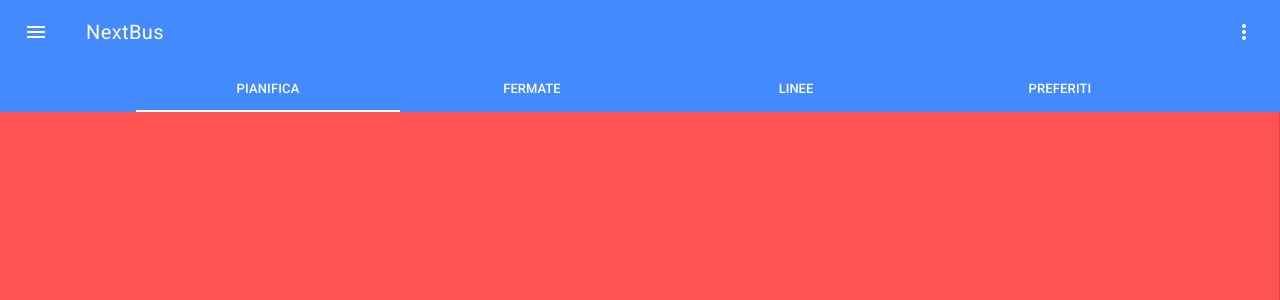
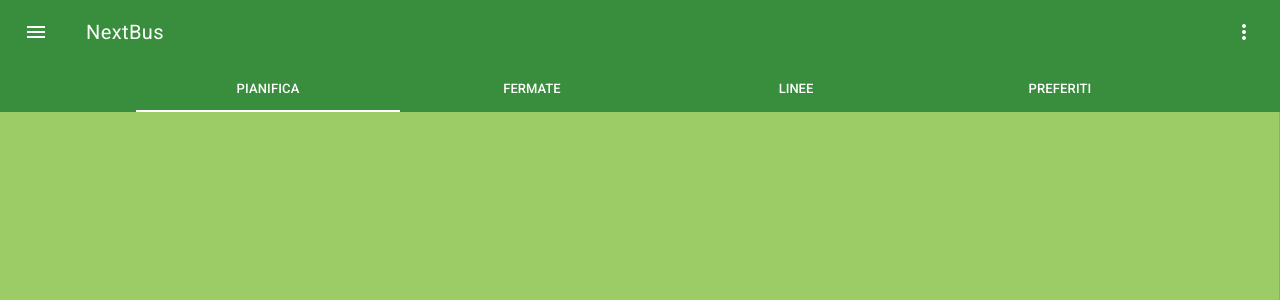
Before and after one commit to Franz148/nextbus_fan, a Vue app: page /pianifica in a window 1280 px wide. Shown: the top 300 px of the page. Built offline with nearby package versions, Linux system fonts and the light colour scheme.

Commit message:
Gestione custom con scss

```diff
--- a/package.json
+++ b/package.json
@@ -23,7 +23,9 @@
     "eslint": "^6.7.2",
     "eslint-plugin-prettier": "^3.1.1",
     "eslint-plugin-vue": "^6.2.2",
+    "node-sass": "^4.14.1",
     "prettier": "^1.19.1",
+    "sass-loader": "^8.0.2",
     "vue-template-compiler": "^2.6.11"
   },
   "eslintConfig": {
--- a/src/main.js
+++ b/src/main.js
@@ -4,6 +4,8 @@ import router from "./router";
 import VueMaterial from "vue-material";
 import 'vue-material/dist/vue-material.min.css'
 import 'vue-material/dist/theme/default.css'
+
+import "./style/custom-theme.scss";
 
 Vue.config.productionTip = false;
 
--- a/src/style/custom-theme.scss
+++ b/src/style/custom-theme.scss
@@ -1,5 +1,5 @@
 @import "~vue-material/dist/theme/engine"; // Import the theme engine
-@include md-register-theme("default", ( primary: #3fffbe, // The primary color of your brand
-accent: #1a11e8 // The secondary color of your brand
+@include md-register-theme("default", ( primary: #388e3c, // The primary color of your brand
+accent: #9ccc65 // The secondary color of your brand
 ));
 @import "~vue-material/dist/theme/all"; // Apply the theme
```
Also changed, not shown: 1 other file (tests, documents, lock files or other folders).
